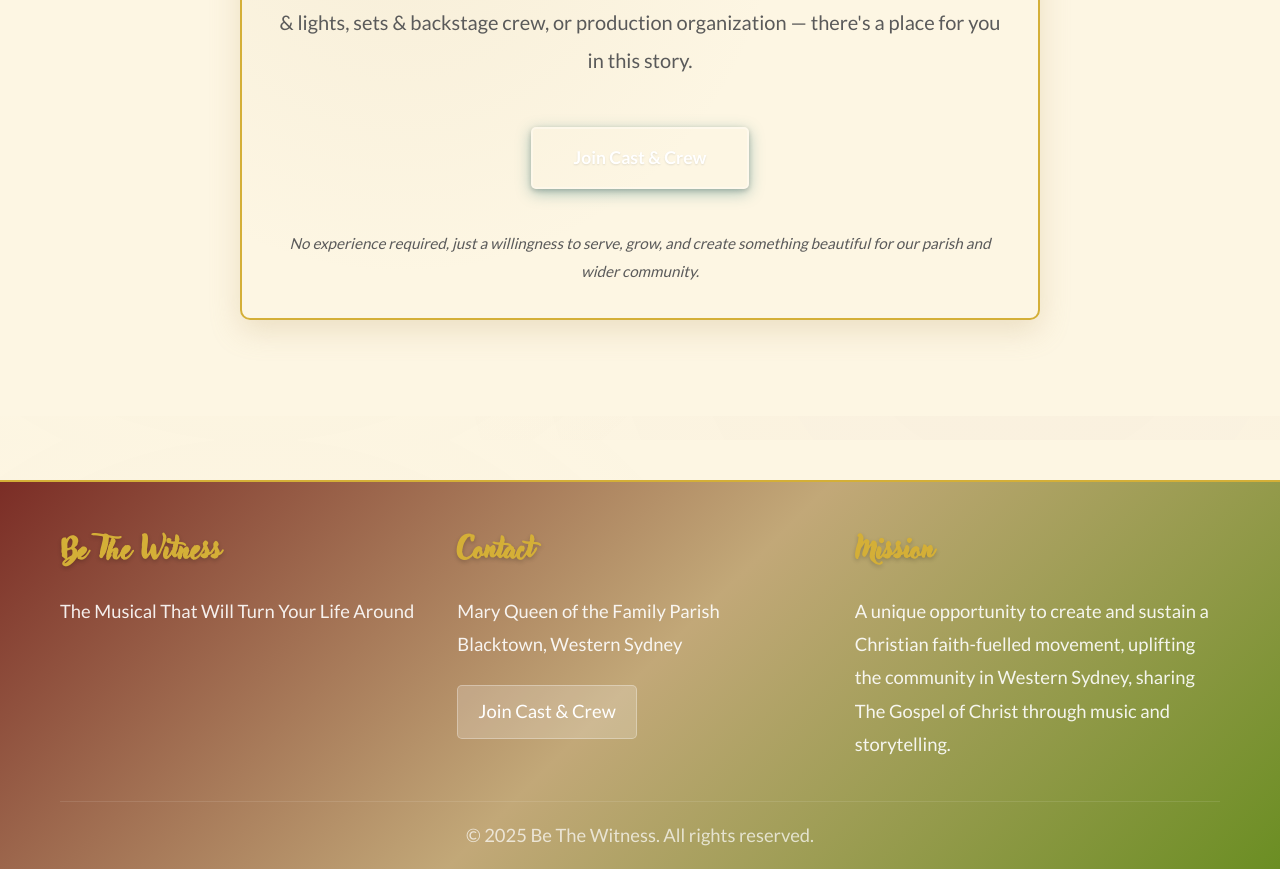
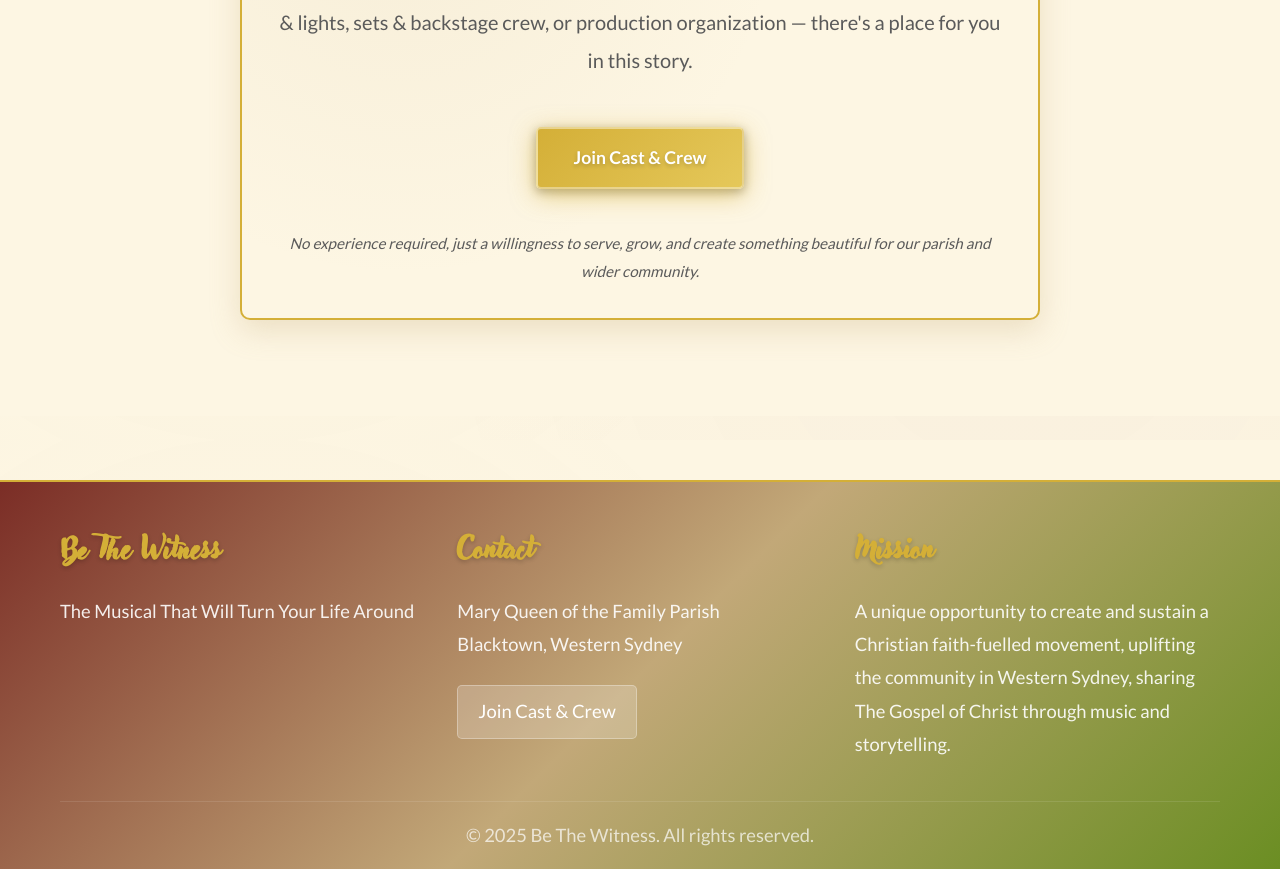
Before and after one commit to ren-chalissery/be-the-witness, an Angular app: page /team in a window 1280 px wide. Shown: the part 1960-2829 px from the top of the page. Built offline with nearby package versions, Linux system fonts and the light colour scheme.

Commit message:
Improve button consistency on team page and increase father's name font size on welcome page

```diff
--- a/src/app/pages/team/team.component.css
+++ b/src/app/pages/team/team.component.css
@@ -160,10 +160,26 @@
 }
 
 .enquiry-btn {
+  background: linear-gradient(135deg, var(--accent-color) 0%, #E5C85A 100%);
+  color: white;
+  padding: 14px 35px;
+  border-radius: 5px;
+  font-weight: 700;
+  box-shadow: 0 6px 25px rgba(212, 175, 55, 0.6), 0 3px 10px rgba(0, 0, 0, 0.3);
+  border: 2px solid rgba(255, 255, 255, 0.4);
+  text-shadow: 0 2px 4px rgba(0, 0, 0, 0.2);
   font-size: 1.1rem;
-  padding: 14px 40px;
   margin: 1rem 0;
   display: inline-block;
+  text-decoration: none;
+  transition: all 0.3s ease;
+}
+
+.enquiry-btn:hover {
+  background: linear-gradient(135deg, #E5C85A 0%, #F0D575 100%);
+  transform: translateY(-3px);
+  box-shadow: 0 8px 30px rgba(212, 175, 55, 0.7), 0 4px 12px rgba(0, 0, 0, 0.4);
+  border-color: rgba(255, 255, 255, 0.6);
 }
 
 .enquiry-note {
--- a/src/app/pages/welcome/welcome.component.css
+++ b/src/app/pages/welcome/welcome.component.css
@@ -50,12 +50,17 @@
 }
 
 .author-info {
-  font-size: 1.5rem;
-  font-weight: 600;
+  font-size: 4.5rem;
+  font-weight: 900;
   color: var(--accent-color);
   margin-bottom: 0.5rem;
-  text-shadow: 1px 1px 2px rgba(0, 0, 0, 0.3);
+  text-shadow:
+    0 0 8px rgba(255, 255, 255, 0.7),
+    0 0 15px rgba(255, 255, 255, 0.6),
+    2px 2px 6px rgba(255, 255, 255, 0.5),
+    0 0 25px rgba(212, 175, 55, 0.4);
   font-family: 'Adlery Pro', sans-serif;
+  letter-spacing: 0.1em;
 }
 
 .author-title {
@@ -101,7 +106,8 @@
   }
 
   .author-info {
-    font-size: 1.2rem;
+    font-size: 3rem;
+    letter-spacing: 0.05em;
   }
 
   .author-title {
```
